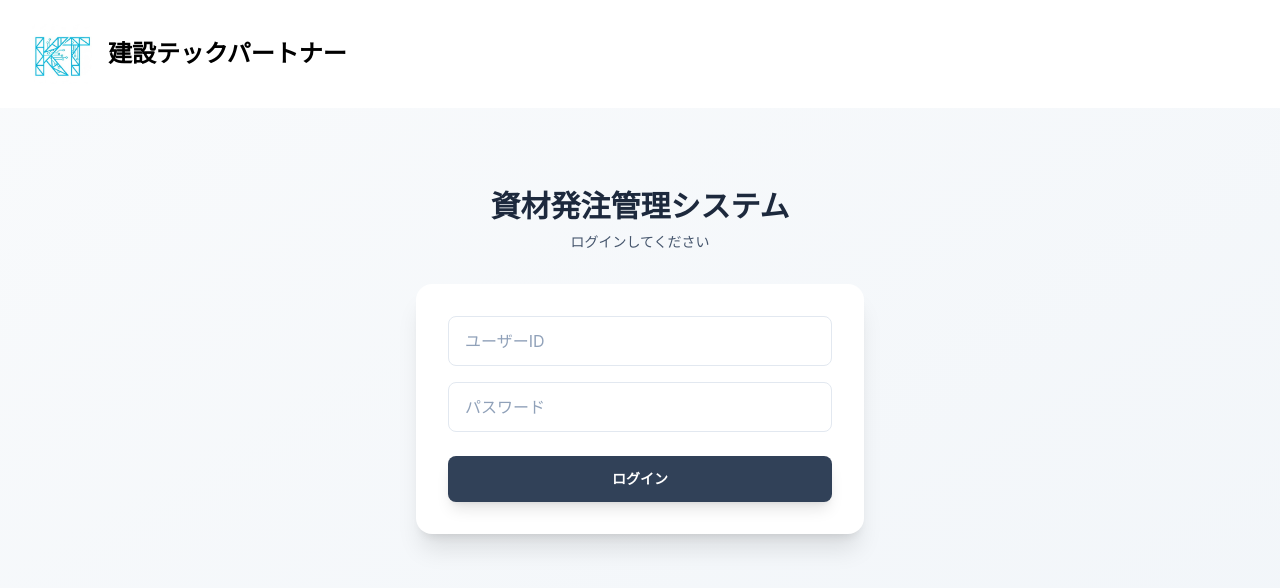
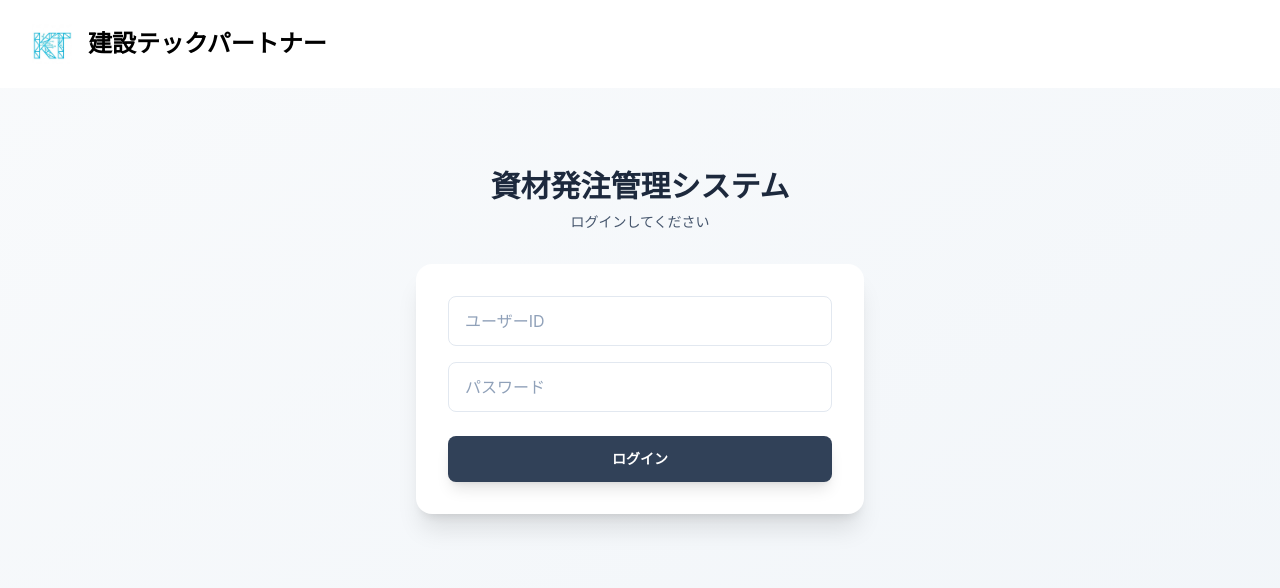
Before and after one commit to Charumeran/oken-application, a Next.js app: page / in a window 1280 px wide. Shown: the top 588 px of the page. Built offline with nearby package versions, Linux system fonts and the light colour scheme.

Commit message:
size調整

```diff
--- a/components/Header.tsx
+++ b/components/Header.tsx
@@ -65,7 +65,7 @@ export default function Header() {
             className={`flex items-center ${pathname !== '/' ? 'cursor-pointer hover:opacity-80 transition-opacity' : ''}`}
             onClick={handleLogoClick}
           >
-            <Image src="/icons/icon.jpeg" alt="建設テックパートナー" width={60} height={60} />
+            <Image src="/icons/icon.jpeg" alt="建設テックパートナー" width={40} height={40} />
             <h1 className='text-black text-2xl ml-4 font-bold'>建設テックパートナー</h1>
           </div>
           {pathname !== '/' && (
```
